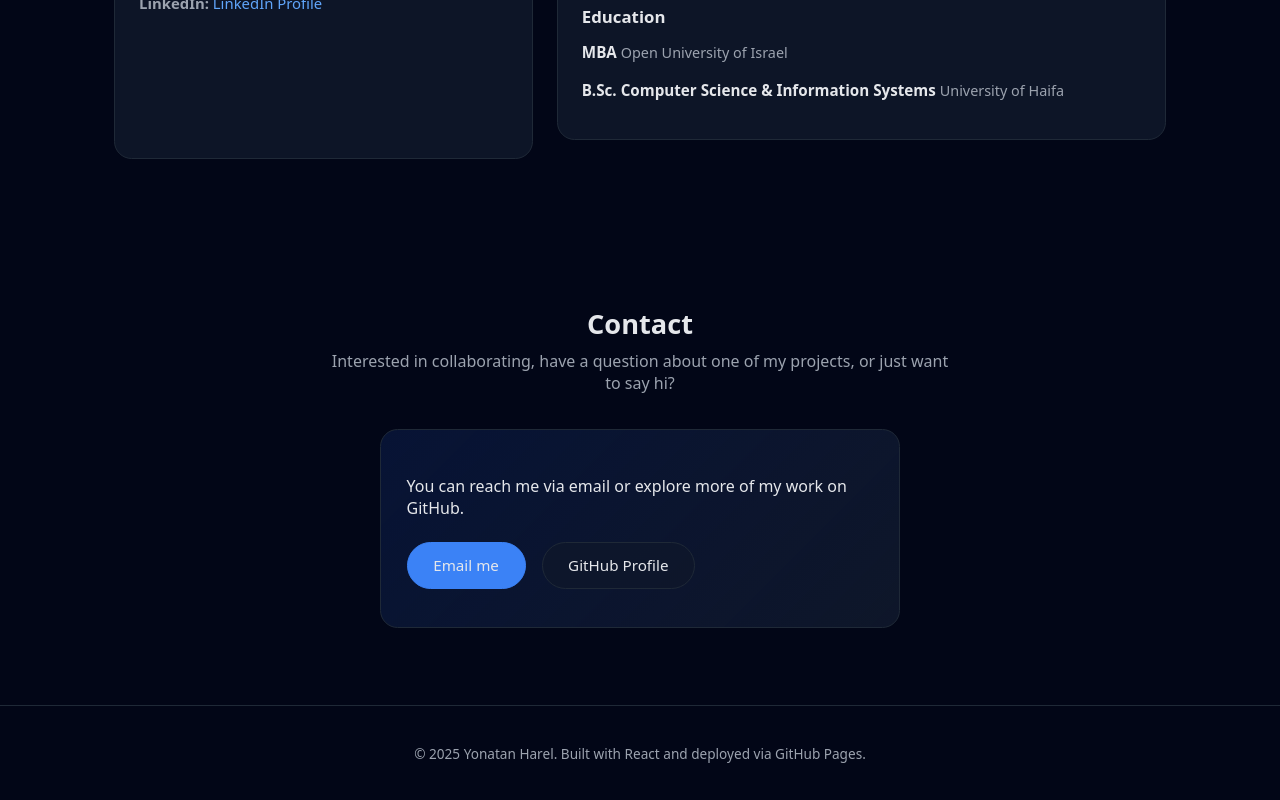
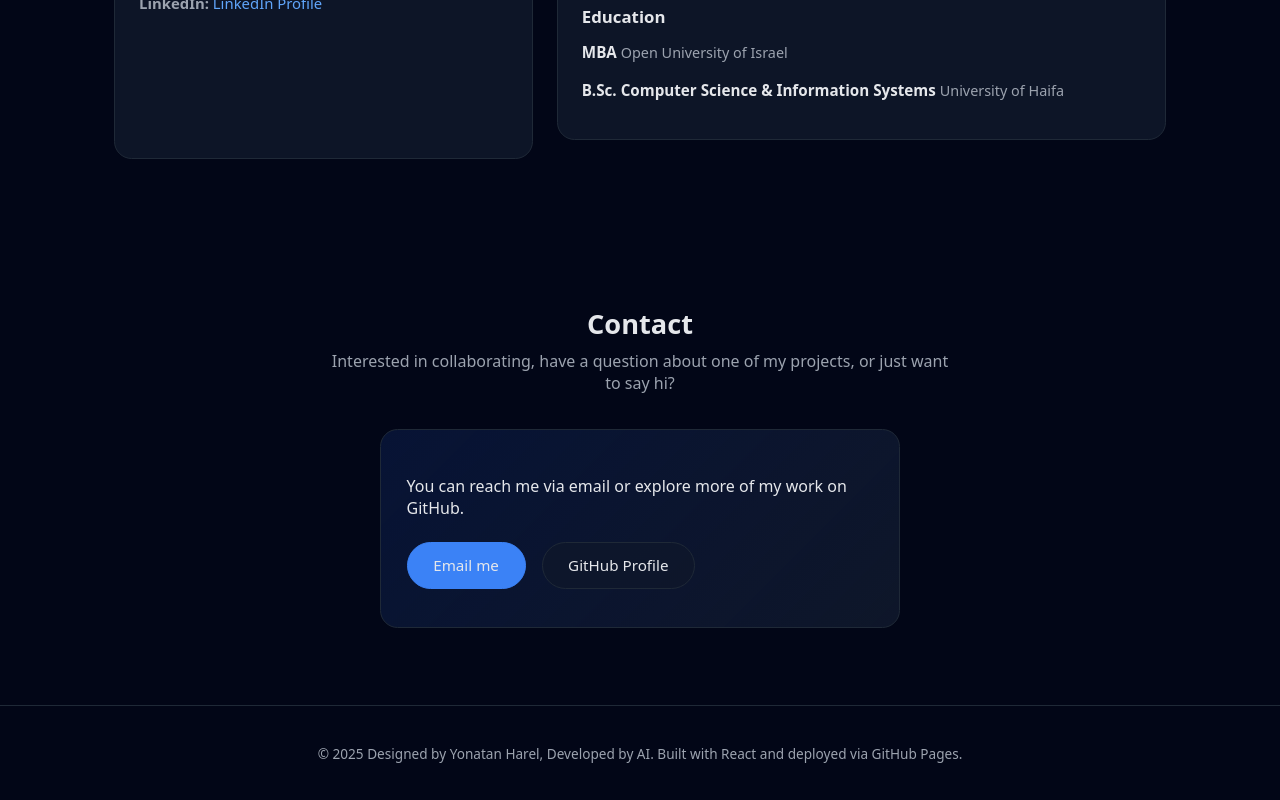
Before and after one commit to YonatanHarel/yonatanharel.github.io, a React (Vite) app: page / in a window 1280 px wide. Shown: the part 4023-4823 px from the top of the page. Built offline with nearby package versions, Linux system fonts and the light colour scheme.

Commit message:
changed disclaimer

```diff
--- a/src/App.jsx
+++ b/src/App.jsx
@@ -462,7 +462,7 @@
 
                   <footer className="footer">
                     <p>
-                      © {new Date().getFullYear()} Yonatan Harel. Built with React and
+                      © {new Date().getFullYear()} Designed by Yonatan Harel, Developed by AI. Built with React and
                       deployed via GitHub Pages.
                     </p>
                   </footer>
```
